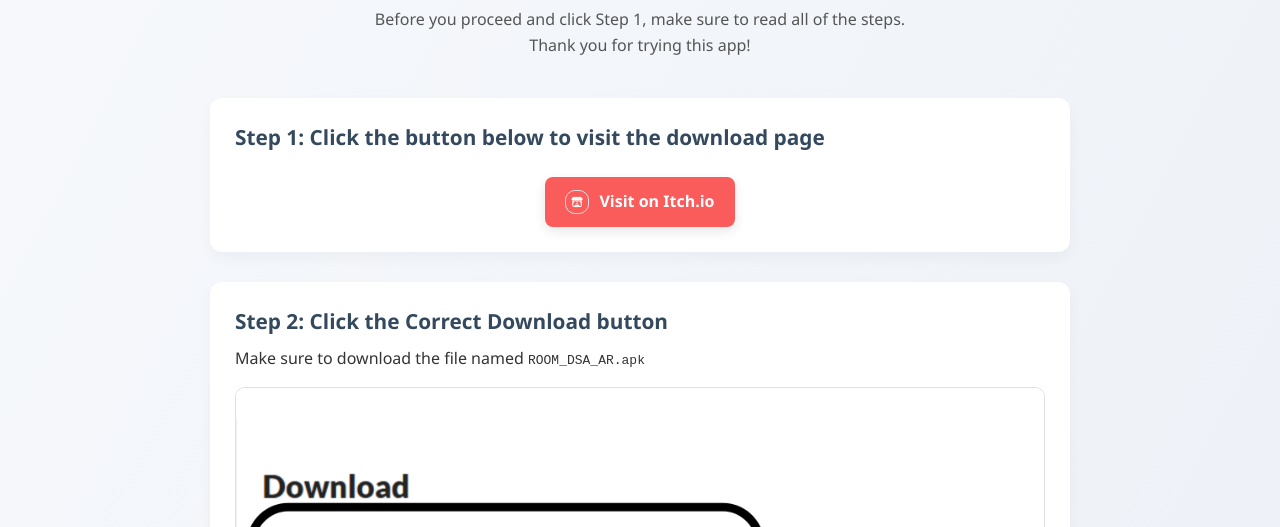
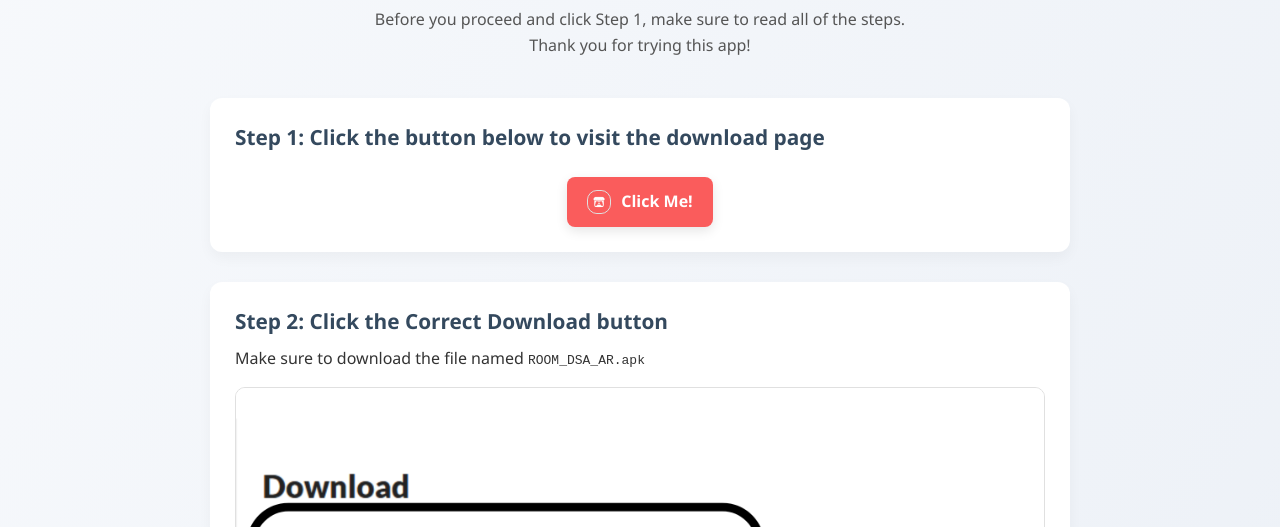
Before and after one commit to D3nzlvn/AR-DEMO, a plain HTML site: page index.html in a window 1280 px wide. Shown: the part 273-800 px from the top of the page. Drawn offline with Linux system fonts and the light colour scheme.

Commit message:
Update index.html

```diff
--- a/index.html
+++ b/index.html
@@ -177,7 +177,7 @@
       <div class="center-button">
         <a href="https://d3nzlvn.itch.io/ar-demo" target="_blank" class="itch-button">
           <img src="Web/itch.png" alt="Itch.io Icon">
-          Visit on Itch.io
+          Click Me!
         </a>
       </div>
     </div>
```
